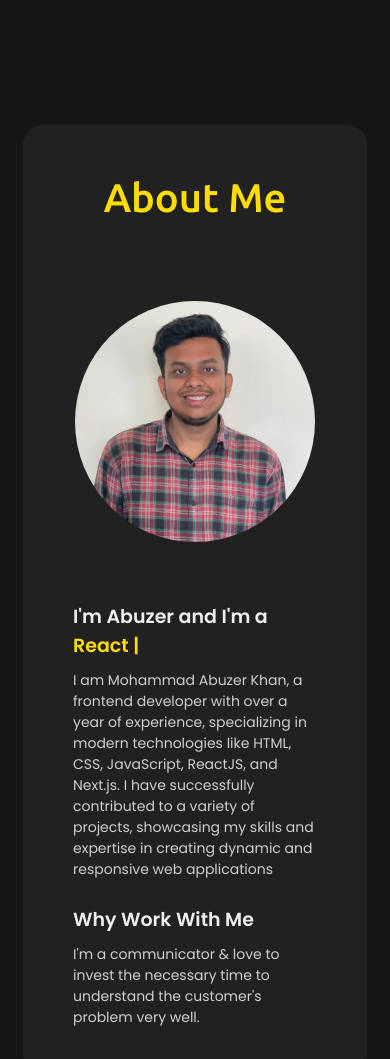
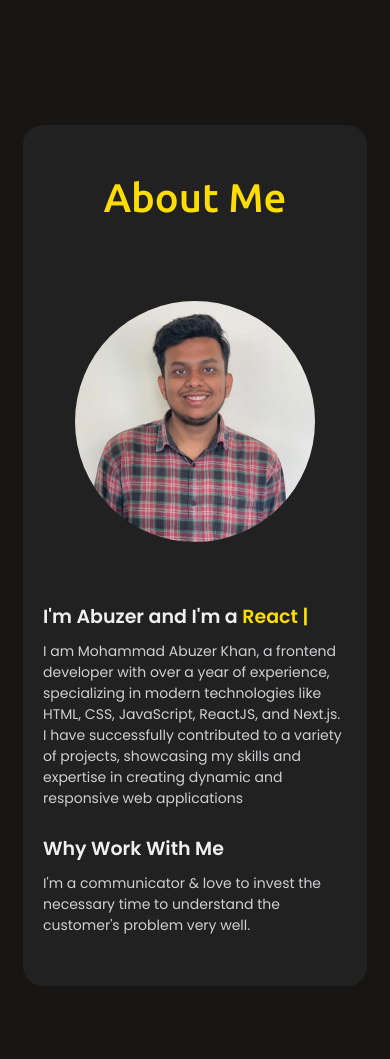
Before and after one commit to imabuzerkhan/Javascript-project, a plain HTML site: page portfolio/index.html in a window 390 px wide. Shown: the part 749-1808 px from the top of the page. Drawn offline with nearby package versions, Linux system fonts and the light colour scheme; some icons are missing.

Commit message:
new ommit

```diff
--- a/portfolio/style.css
+++ b/portfolio/style.css
@@ -813,6 +813,11 @@ section .title::after {
   .max-width {
     padding: 0 23px;
   }
+  .max-width1 {
+
+    padding: 50px 20px;
+
+  }
   .home .home-content .text-2 {
     font-size: 35px;
   }
```
